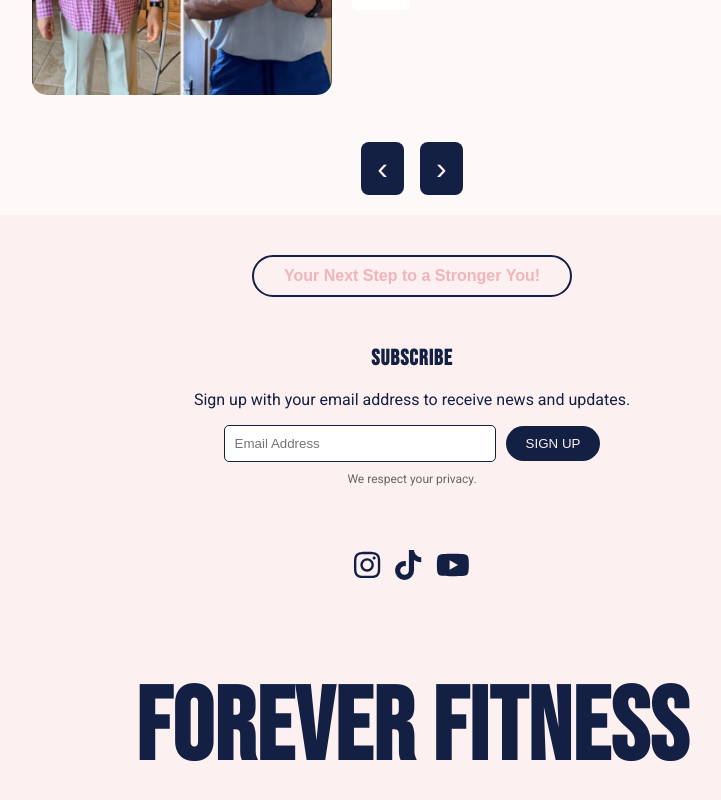
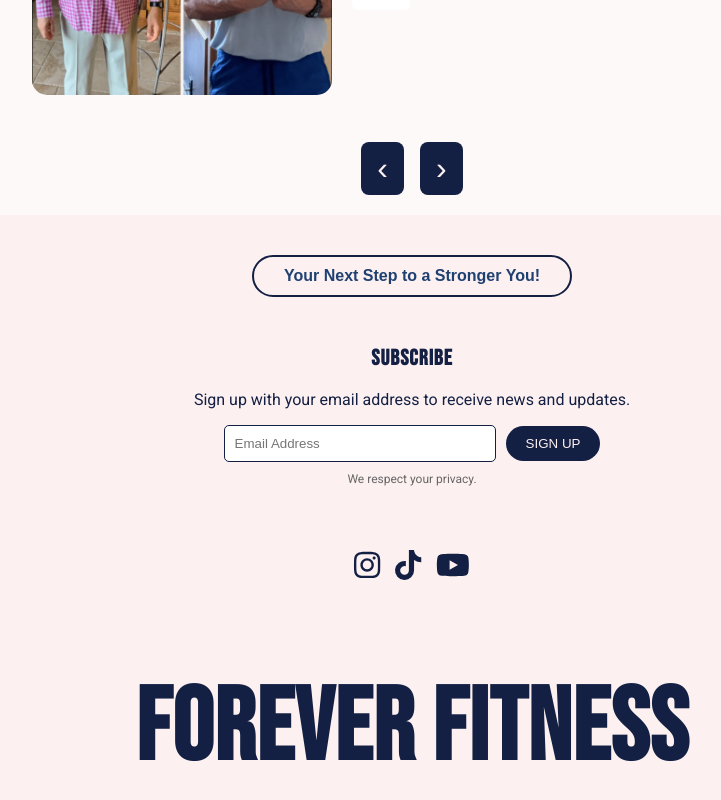
Before and after one commit to Barefootjiggy/TAJ-F, a React (Create React App) app: page / in a window 1280 px wide. Shown: the part 2390-3190 px from the top of the page, without its empty margins (228-949 px from the left). Built offline with nearby package versions, Linux system fonts and the light colour scheme; no server answers.

Commit message:
color change for contact button text

```diff
--- a/src/components/Footer/Footer.css
+++ b/src/components/Footer/Footer.css
@@ -19,7 +19,7 @@
 
 .contact-button {
   border: 2px solid #132043;
-  color: #F1B4BB;
+  color: #1F4172;
   font-weight: bold;
   padding: 10px 30px;
   border-radius: 30px;
```
